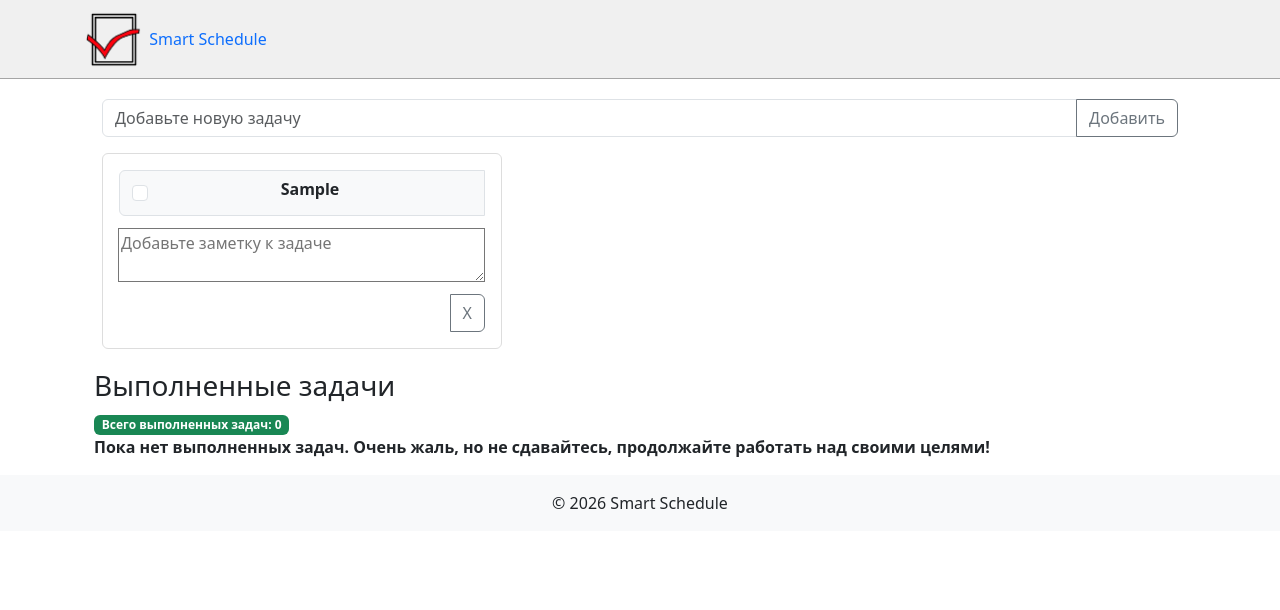
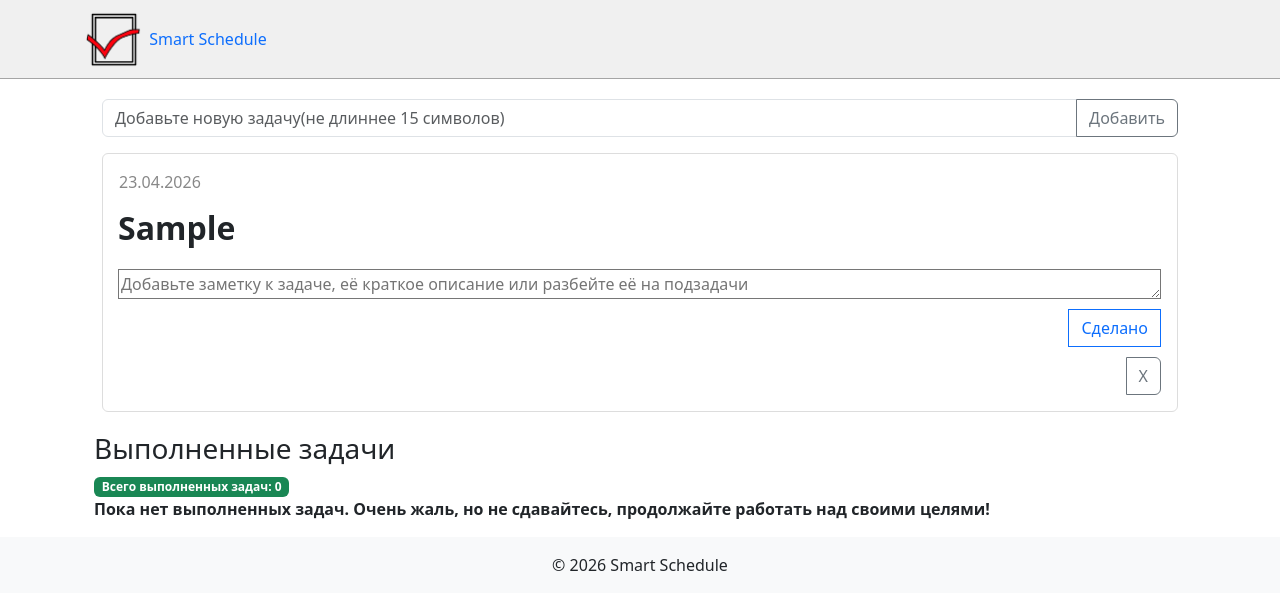
Before and after one commit to ImagineLost/Smart_schedule, a Vue app in the folder App/: page / in a window 1280 px wide. Both pictures are taken after typing "Sample" into the empty fields and a click on the button "Добавить". Shown: the top 610 px of the page. Built offline with nearby package versions, Linux system fonts and the light colour scheme.

Commit message:
Redesign + block sterching added

```diff
--- a/App/index.html
+++ b/App/index.html
@@ -1,10 +1,11 @@
 <!DOCTYPE html>
-<html lang="">
+<html lang="RU">
   <head>
     <meta charset="UTF-8">
     <meta name="viewport" content="width=device-width, initial-scale=1.0">
     <link href="https://cdn.jsdelivr.net/npm/bootstrap@5.3.8/dist/css/bootstrap.min.css" rel="stylesheet" integrity="sha384-sRIl4kxILFvY47J16cr9ZwB07vP4J8+LH7qKQnuqkuIAvNWLzeN8tE5YBujZqJLB" crossorigin="anonymous">
     <script src="https://cdn.jsdelivr.net/npm/bootstrap@5.3.8/dist/js/bootstrap.bundle.min.js" integrity="sha384-FKyoEForCGlyvwx9Hj09JcYn3nv7wiPVlz7YYwJrWVcXK/BmnVDxM+D2scQbITxI" crossorigin="anonymous"></script>
+    <logo src="./src/assets/img/Logo_dark.png"></logo>
     <title>Smart Schedule</title>
   </head>
   <body>
--- a/App/src/components/TodoList.vue
+++ b/App/src/components/TodoList.vue
@@ -45,7 +45,7 @@ export default {
       }
       this.todos.push({
         title: this.newTodo,
-        createDate: new Date(),
+        createDate: new Date().toLocaleDateString('ru-RU'),
         note: "",
         isDone: false
       });
@@ -61,7 +61,7 @@ export default {
 <template>
   <div class="todo-list">
     <div class="input-group mb-3">
-      <input type="text" v-model="newTodo" class="form-control" placeholder="Добавьте новую задачу" @keyup.enter="add" />
+      <input type="text" v-model="newTodo" class="form-control" placeholder="Добавьте новую задачу(не длиннее 15 символов)" maxlength="" @keyup.enter="add" />
       <button class="btn btn-outline-secondary" type="button" @click="add">
         Добавить
       </button>
@@ -74,22 +74,22 @@ export default {
         :class="{done: item.isDone}"
       >
         <div class="input-group">
-          <div class="input-group-text">
-            <input
-              v-model="item.isDone"
-              class="form-check-input mt-0"
-              type="checkbox"
-              @click="toggle(item)"
-            />
-            <span class="todo-title" @click="toggle(item)">
+          <span class="date"> {{ item.createDate }}</span>
+          <span class="todo-title">
             {{ item.title }}
           </span>
-          </div>
           <textarea
             v-model="item.note"
-            class=" todo-textarea"
-            placeholder="Добавьте заметку к задаче"
+            class="todo-textarea"
+            placeholder="Добавьте заметку к задаче, её краткое описание или разбейте её на подзадачи"
           ></textarea>
+          <button
+            class="btn btn-outline-primary"
+            type="button"
+            @click="toggle(item)"
+          >
+            Сделано
+          </button>
           <button
             class="btn btn-outline-secondary"
 
@@ -106,6 +106,10 @@ export default {
 </template>
 
 <style>
+.date {
+  font-size: 1rem;
+  color: #888;
+}
 .todo-list {
   margin: 20px;
 }
@@ -113,7 +117,8 @@ export default {
   flex: 1;
 }
 .todo-textarea {
-  min-width: 100px
+  field-sizing: content;
+  max-height: 200px;
 }
 .input-group {
   cursor: pointer;
@@ -124,14 +129,12 @@ export default {
 .todo-grid {
   display: grid;
   gap: 1rem;
-  grid-template-columns: repeat(auto-fit, minmax(240px, 1fr));
+  grid-template-columns: repeat(auto-fit, minmax(350px, auto));
   padding: 0;
   margin: 0;
 }
 
 .todo-card {
-  min-height: 120px;
-  max-width: 400px;
   display: flex;
   flex-direction: column;
   justify-content: space-between;
@@ -139,11 +142,17 @@ export default {
   border-radius: 16px;
   border: 1px solid #ddd;
   background: #fff;
+  min-height: auto;
+  min-width: 350px;
+  width: auto;
+  max-width: 100%;
 }
+
 
 .todo-card .input-group {
   flex-direction: column;
-  gap: 0.75rem;
+  align-items: stretch;
+  gap: 0.6rem;
 }
 
 .todo-card button {
@@ -151,11 +160,13 @@ export default {
 }
 
 .todo-card .todo-title {
-  font-size: 1rem;
+  font-size: 2rem;
   font-weight: 600;
   margin-bottom: 0.5rem;
 }
-
+.todo-title {
+  word-break: break-word;
+}
 .todo-card .todo-slider {
   width: 100%;
 }
```
